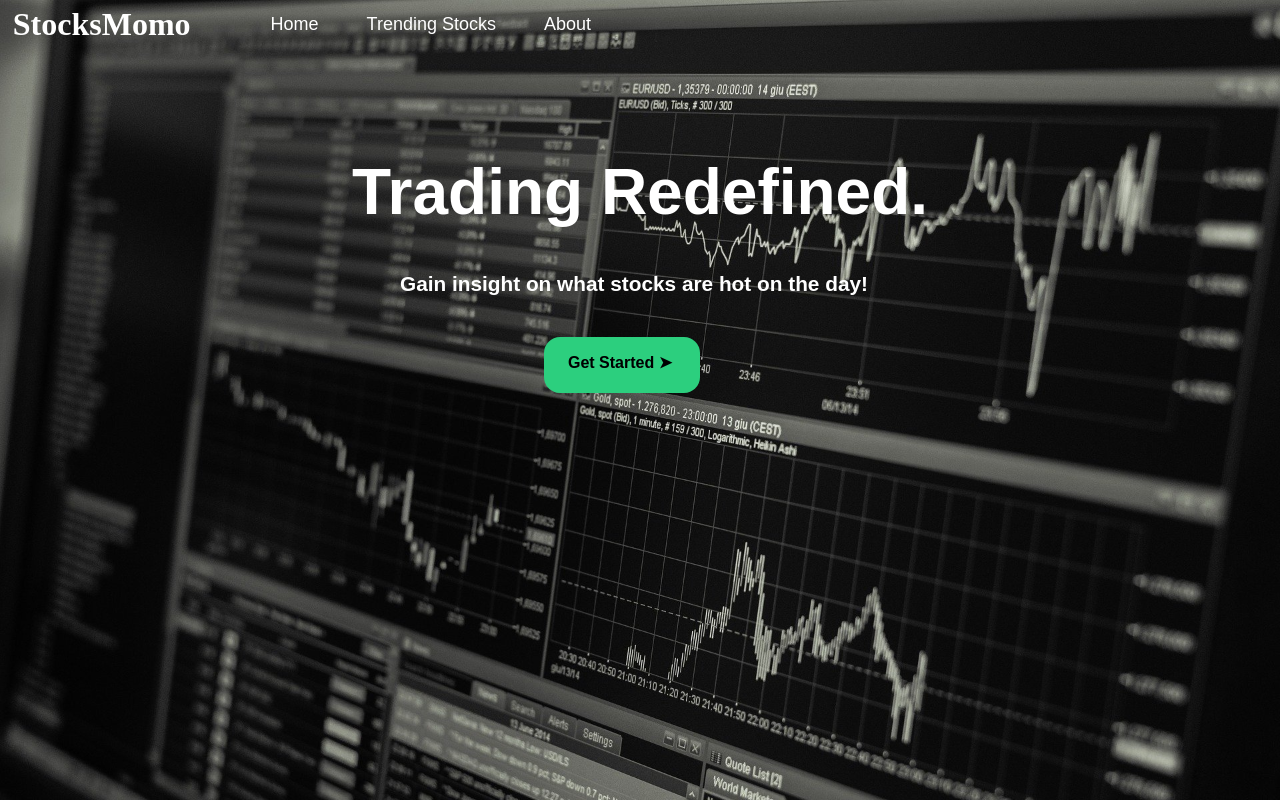
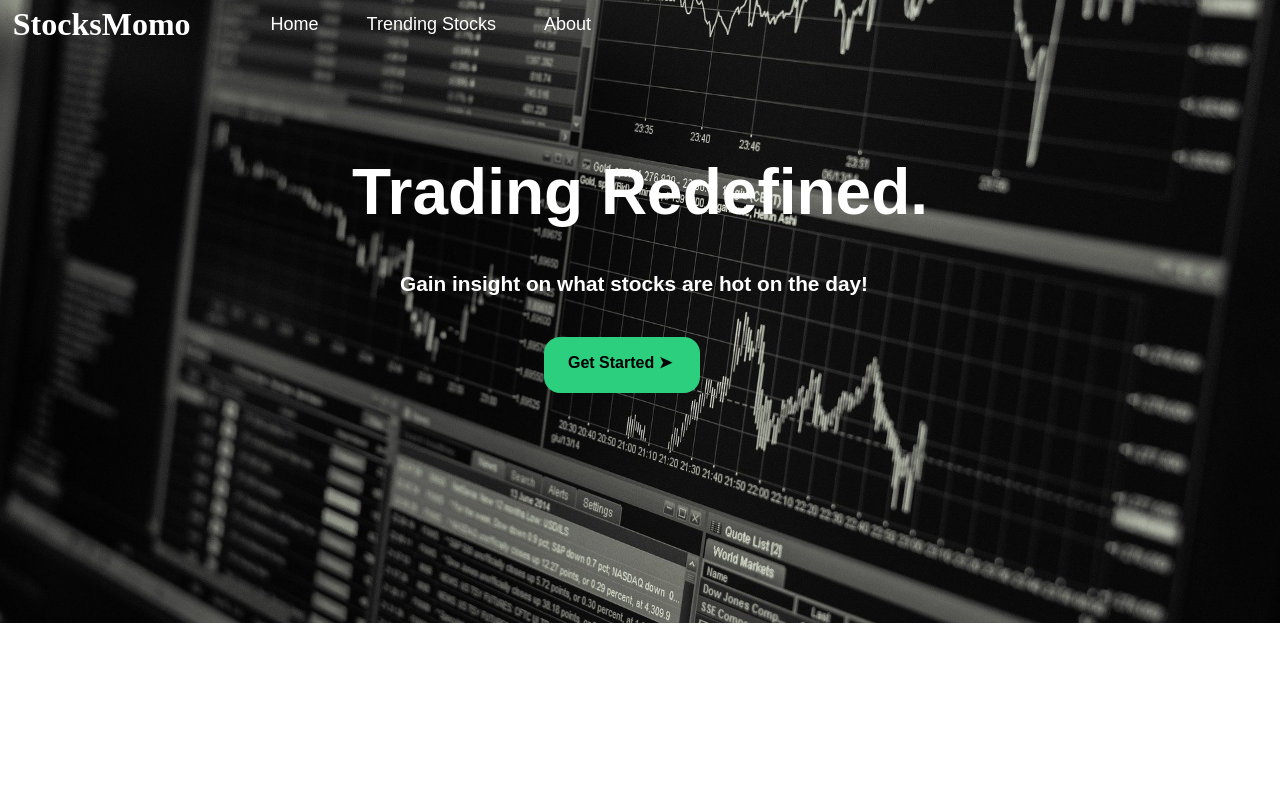
Before and after one commit to kimsj23/stocks-app, a React (Create React App) app: page / in a window 1280 px wide. Shown: the top 800 px of the page. Built offline with nearby package versions, Linux system fonts and the light colour scheme.

Commit message:
center background image

```diff
--- a/src/App.css
+++ b/src/App.css
@@ -7,4 +7,6 @@ body {
   overflow-y: auto;
   background-image: url("./images/stocks.jpg");
   background-size: cover;
+  background-repeat: no-repeat;
+  background-position: center center;
 }
```
